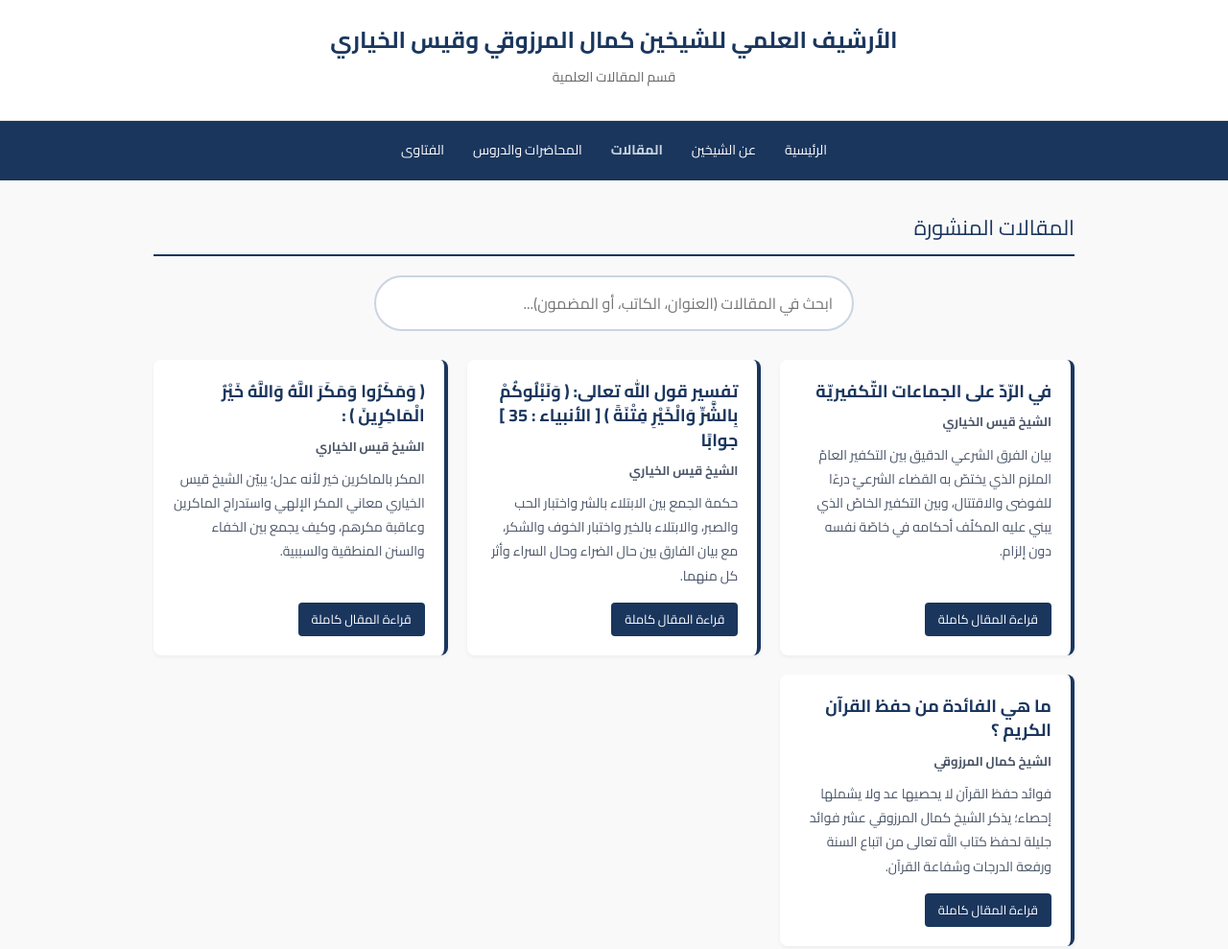
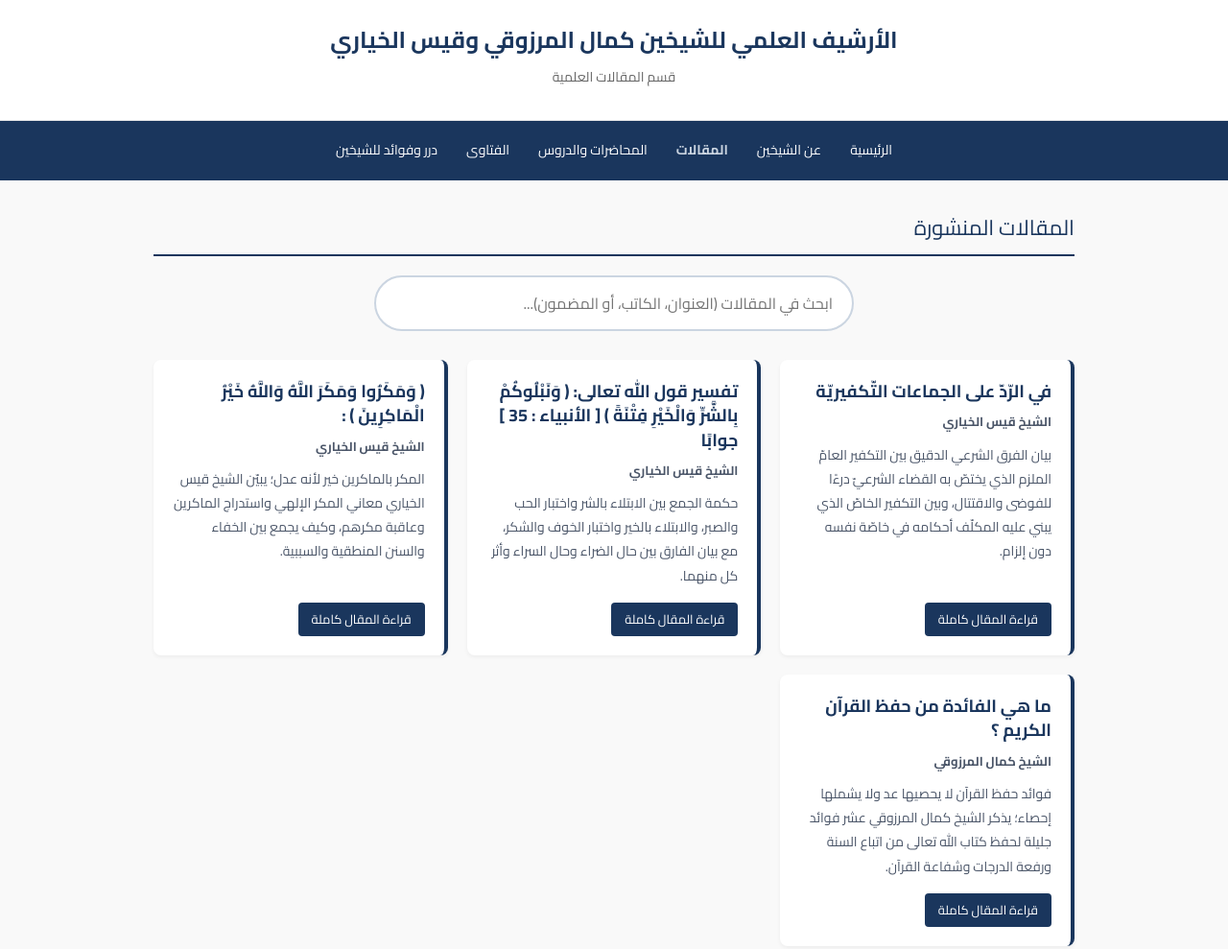
Before and after one commit to Bessem-elmechergui/islamic-archive, a plain HTML site: page articles.html in a window 1280 px wide. Shown: the whole page at 96% size. Drawn offline with Linux system fonts and the light colour scheme.

Commit message:
Add link to 'دُرَر وفوائد للشيخين' in articles.html

```diff
--- a/articles.html
+++ b/articles.html
@@ -45,6 +45,7 @@
         <a href="articles.html" style="color: #cbd5e1; font-weight: bold;">المقالات</a>
         <a href="lectures.html">المحاضرات والدروس</a>
         <a href="fatwas.html">الفتاوى</a>
+        <a href="durar.html">درر وفوائد للشيخين</a>
     </nav>
 
     <div class="container">
```
